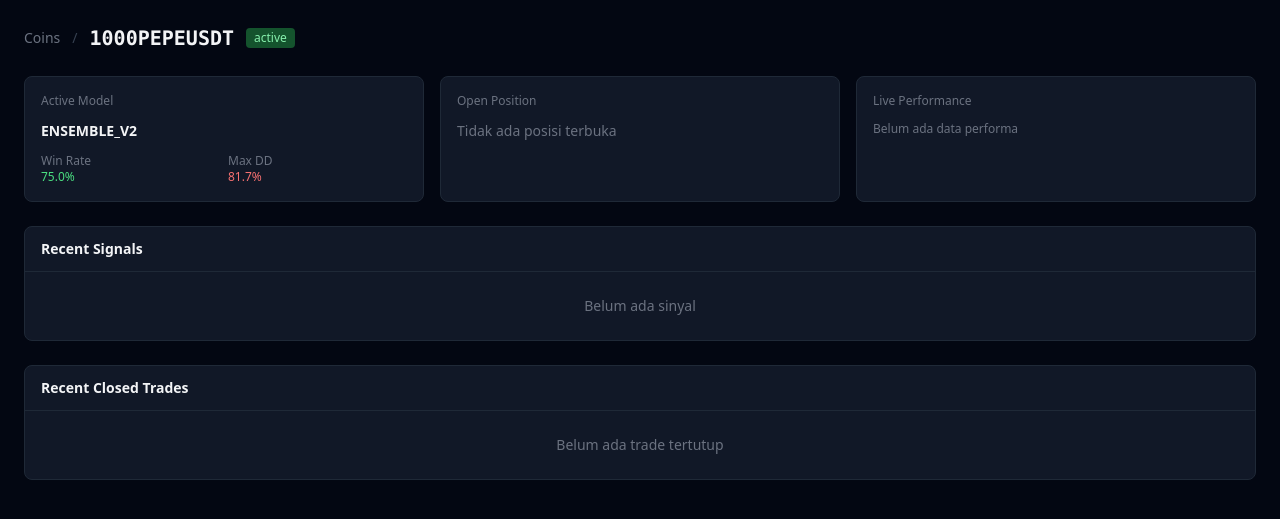
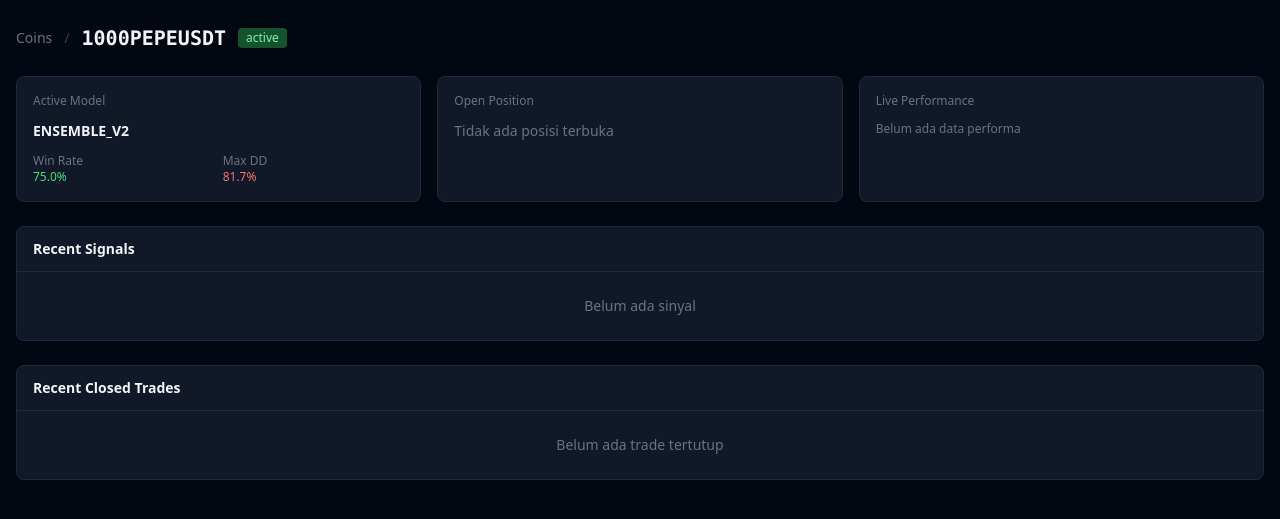
Before and after one commit to heathclif-cyber/swingtrade_v2, a Flask app: page /coins/1000PEPEUSDT in a window 1280 px wide. Shown: the part 49-568 px from the top of the page. Run offline with Flask 3, Linux system fonts and the light colour scheme; some libraries are stand-ins or nearby versions.

Commit message:
fix: perbesar container max-width 1280px → 1400px
max-w-7xl (1280px) terlalu sempit untuk tabel 16 kolom trades.

Co-Authored-By: Claude Opus 4.7 <noreply@anthropic.com>

```diff
--- a/app/templates/base.html
+++ b/app/templates/base.html
@@ -27,7 +27,7 @@
     </span>
   </nav>
 
-  <main class="px-6 py-6 max-w-7xl mx-auto">
+  <main class="px-4 py-6 max-w-[1400px] mx-auto">
     {% block content %}{% endblock %}
   </main>
 
```
